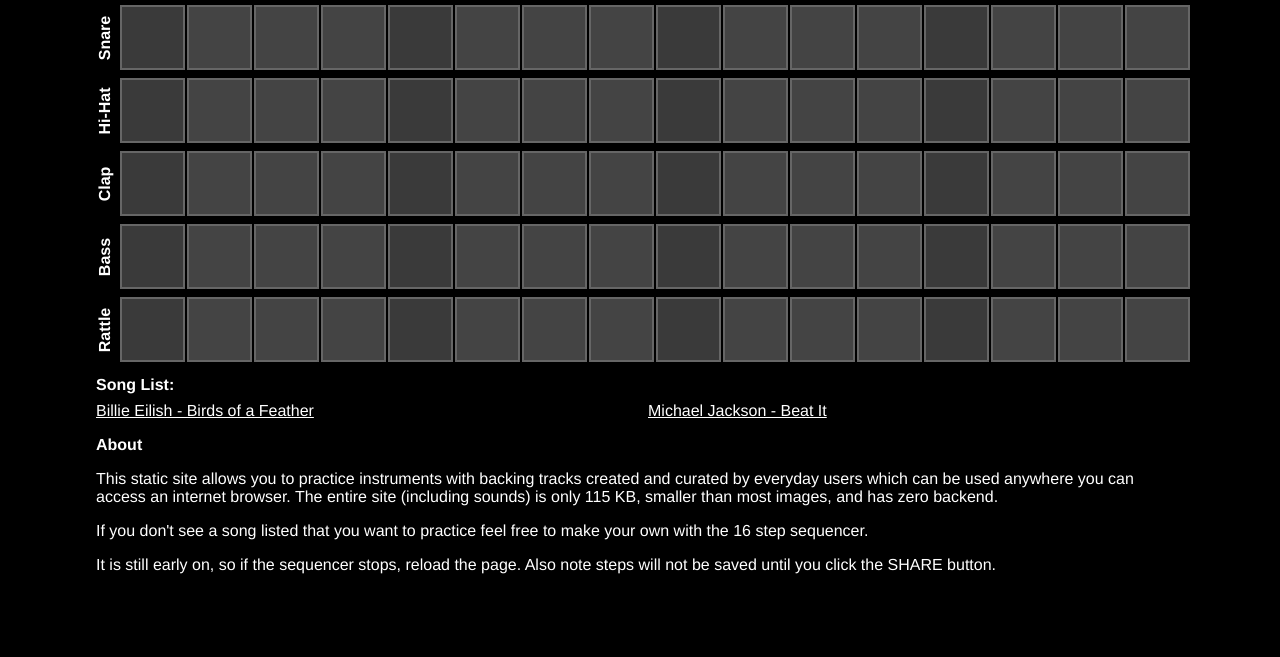
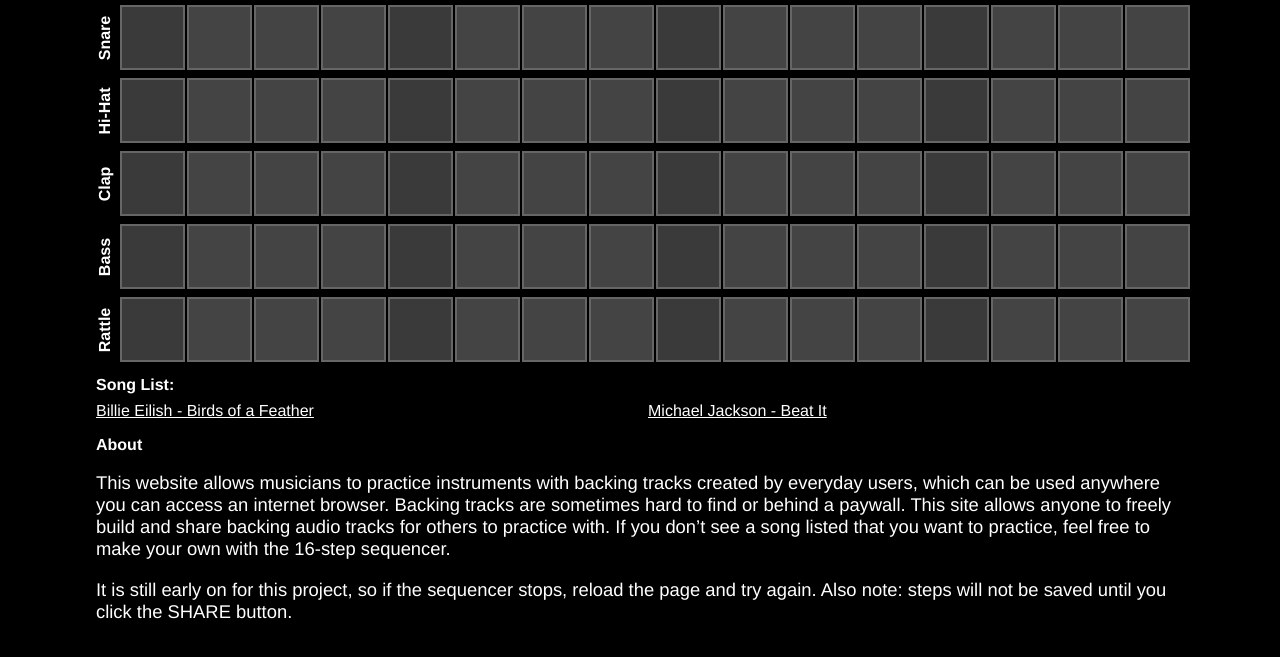
Before and after one commit to leabs/jam-with-music, an Astro site: page / in a window 1280 px wide. Shown: the part 121-778 px from the top of the page. Built offline with nearby package versions, Linux system fonts and the light colour scheme; Astro itself is replaced by a stand-in of ours; no server answers.

Commit message:
fixing type

```diff
--- a/src/components/About.astro
+++ b/src/components/About.astro
@@ -3,11 +3,9 @@
 
 <div>
     <h2 class="header2">About</h2>
-    <p>This static site allows you to practice instruments with backing tracks created and curated by everyday users which can be used anywhere you can access an internet browser. The entire site (including sounds) is only 115 KB, smaller than most images, and has zero backend.</p>
+    <p>This website allows musicians to practice instruments with backing tracks created by everyday users, which can be used anywhere you can access an internet browser. Backing tracks are sometimes hard to find or behind a paywall. This site allows anyone to freely build and share backing audio tracks for others to practice with. If you don’t see a song listed that you want to practice, feel free to make your own with the 16-step sequencer.</p>
 
-    <p>If you don't see a song listed that you want to practice feel free to make your own with the 16 step sequencer. </p>
-
-    <p>It is still early on, so if the sequencer stops, reload the page. Also note steps will not be saved until you click the SHARE button.</p>
+    <p>It is still early on for this project, so if the sequencer stops, reload the page and try again. Also note: steps will not be saved until you click the SHARE button.</p>
 </div>
 
 <style>
@@ -15,4 +13,7 @@
         margin:8px 0;
         font-size:1rem;
     }
+    p{
+        font-size:1.15rem;
+    }
 </style>
```
